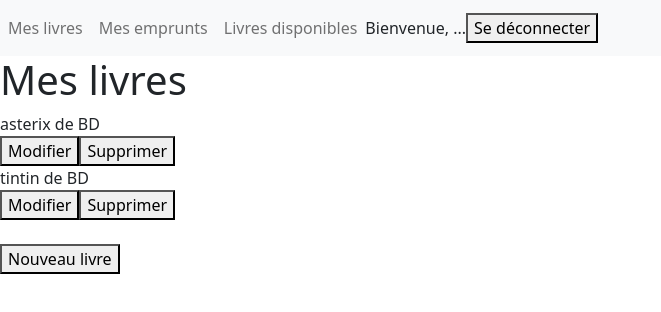
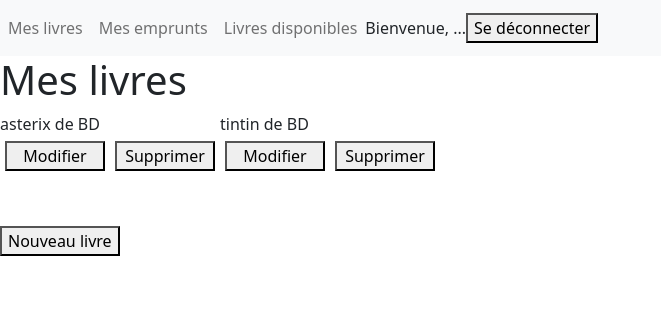
Before and after one commit to smaestri/sharebook, a React (Create React App) app in the folder frontend/my-app/: page /myBooks in a window 1280 px wide. Shown: the top 312 px of the page, without its empty margins (0-661 px from the left). Built offline with nearby package versions, Linux system fonts and the light colour scheme.

Commit message:
Session 104 - Styling MyBooks

```diff
--- a/frontend/my-app/package.json
+++ b/frontend/my-app/package.json
@@ -7,6 +7,7 @@
     "@testing-library/react": "^12.1.4",
     "@testing-library/user-event": "^13.5.0",
     "bootstrap": "^5.1.3",
+    "node-sass": "^7.0.1",
     "react": "^18.0.0",
     "react-dom": "^18.0.0",
     "react-router-dom": "^6.3.0",
--- a/frontend/my-app/src/MyBooks.js
+++ b/frontend/my-app/src/MyBooks.js
@@ -1,6 +1,8 @@
 import React from 'react'
-import { Link } from 'react-router-dom'
+import {Link} from 'react-router-dom'
 import Book from './Book'
+
+import './MyBooks.scss'
 
 class MyBooks extends React.Component {
 
@@ -29,15 +31,18 @@ class MyBooks extends React.Component {
     return (
       <div>
         <h1>Mes livres</h1>
+        <div className="list-container">
           {this.state.books.length === 0 ? "Vous n'avez pas déclaré de livres" : null}
-        {this.state.books.map((book) => (<div>
+          {this.state.books.map((book) => (<div className="mybook-container">
             <Book title={book.title} category={book.category}></Book>
+            <div className="container-buttons">
               <Link to={`/addBook/${book.id}`}>
                 <button>Modifier</button>
               </Link>
               <button>Supprimer</button>
+            </div>
           </div>))}
-        <br />
+        </div>
         <Link to="/addBook"><button>Nouveau livre</button></Link>
       </div>)
   }
--- /dev/null
+++ b/frontend/my-app/src/MyBooks.scss
@@ -0,0 +1,19 @@
+.list-container {
+    display: flex;
+    flex-wrap: wrap;
+    margin-bottom: 25px;
+}
+
+.mybook-container {
+    margin-bottom: 25px;
+    .container-buttons{
+        display: flex;
+        justify-content: space-around;
+    }
+
+    button {
+        width: 100px;
+        margin: 5px;
+    }
+
+}
```
Also changed, not shown: 1 other file (tests, documents, lock files or other folders). Lines whose indentation alone changed are shown as unchanged.
